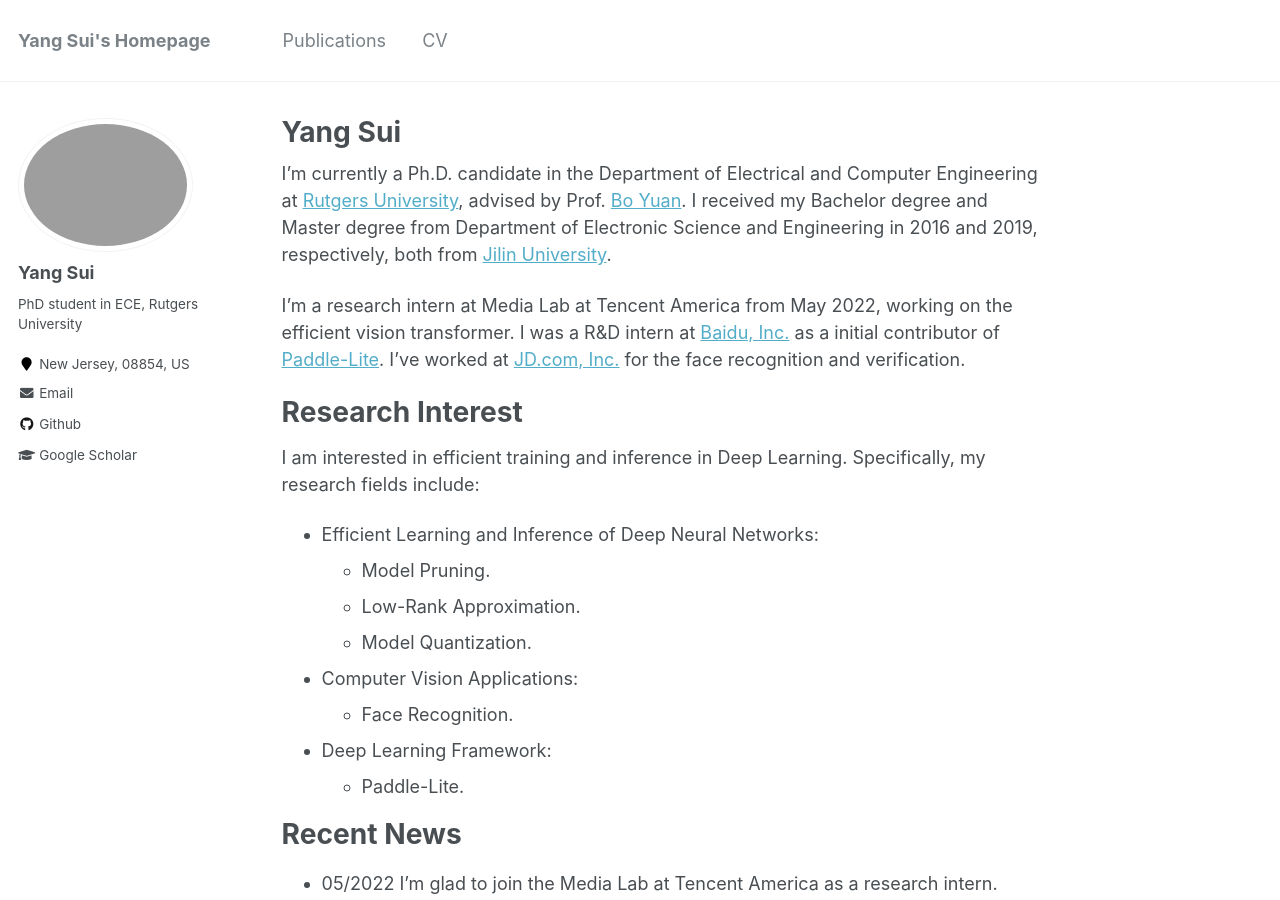
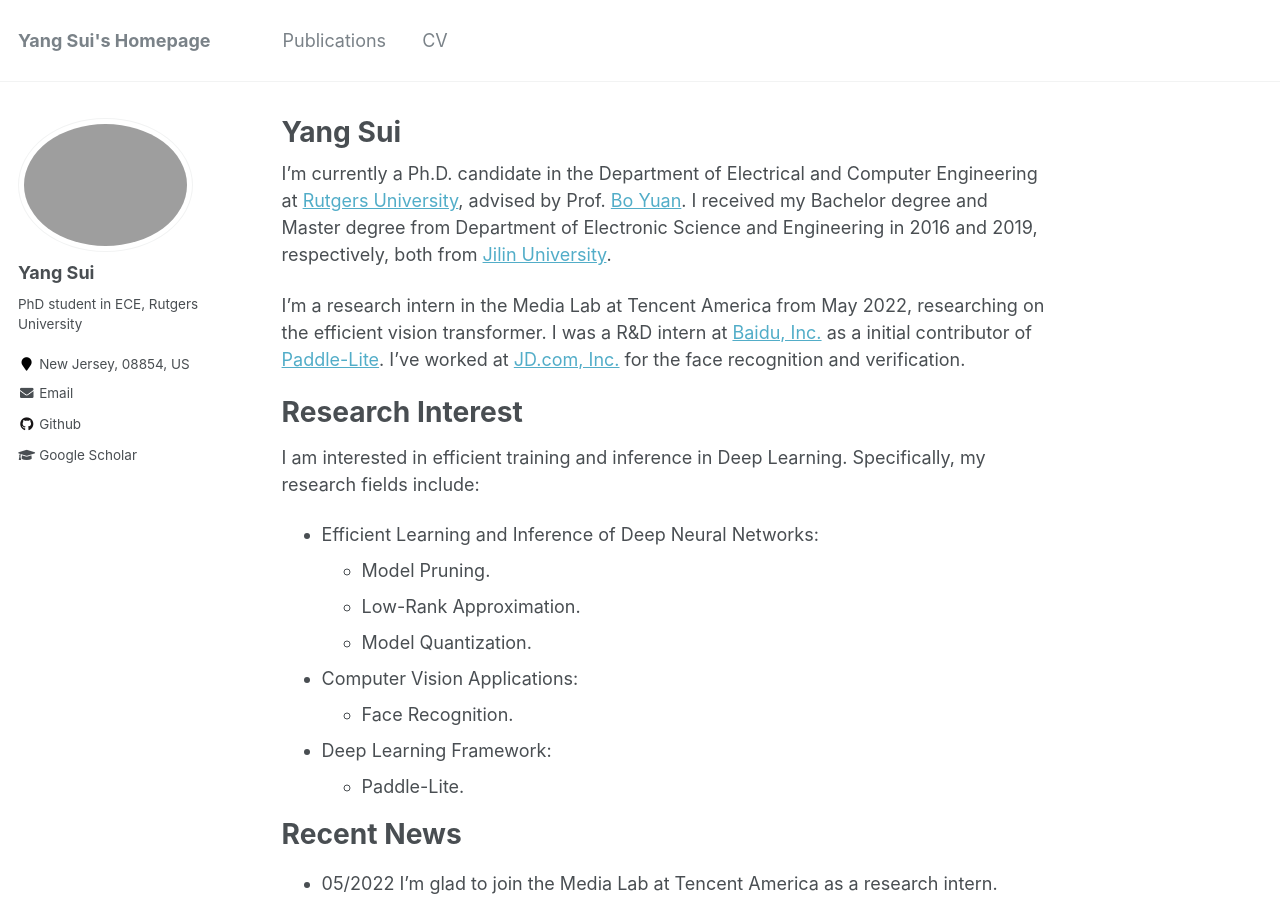
Before and after one commit to Eclipsess/yang-sui.github.io, a Jekyll site: the page built from _pages/about.md, in a window 1280 px wide and 900 px high. Built offline with Jekyll 4.4.1, drawn with Linux system fonts in a browser that asks for light colours.

Commit message:
Update about.md

```diff
--- a/_pages/about.md
+++ b/_pages/about.md
@@ -10,7 +10,7 @@ redirect_from:
 
 I'm currently a Ph.D. candidate in the Department of Electrical and Computer Engineering at [Rutgers University](https://newbrunswick.rutgers.edu/), advised by Prof. [Bo Yuan](https://sites.google.com/site/boyuaneecs/). I received my Bachelor degree and Master degree from Department of Electronic Science and Engineering in 2016 and 2019, respectively, both from [Jilin University](https://global.jlu.edu.cn/).
 
-I'm a research intern at Media Lab at Tencent America from May 2022, working on the efficient vision transformer. I was a R&D intern at [Baidu, Inc.](https://en.wikipedia.org/wiki/Baidu) as a initial contributor of [Paddle-Lite](https://github.com/PaddlePaddle/Paddle-Lite). I've worked at [JD.com, Inc.](https://en.wikipedia.org/wiki/JD.com) for the face recognition and verification.
+I'm a research intern in the Media Lab at Tencent America from May 2022, researching on the efficient vision transformer. I was a R&D intern at [Baidu, Inc.](https://en.wikipedia.org/wiki/Baidu) as a initial contributor of [Paddle-Lite](https://github.com/PaddlePaddle/Paddle-Lite). I've worked at [JD.com, Inc.](https://en.wikipedia.org/wiki/JD.com) for the face recognition and verification.
 
 Research Interest
 ======
```
